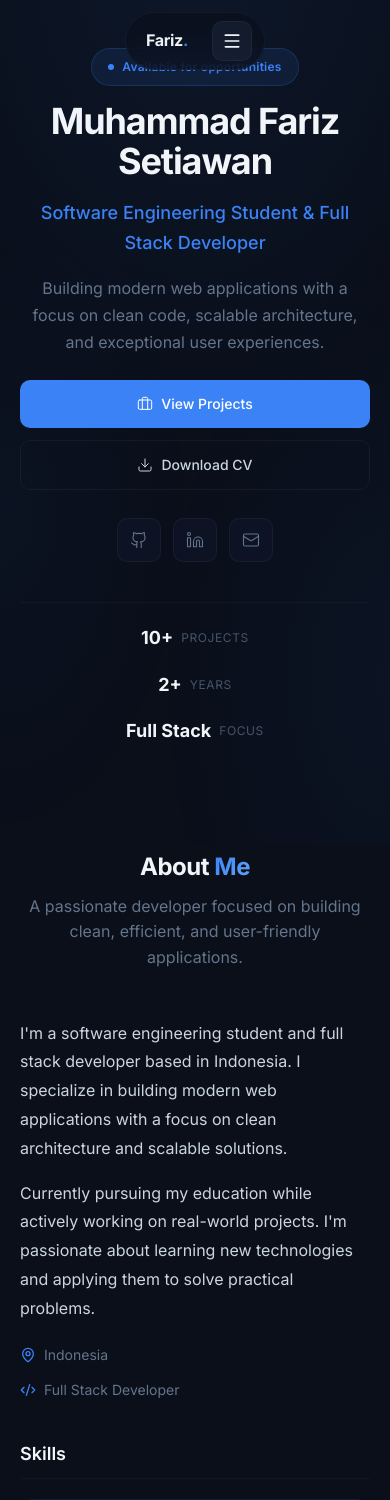
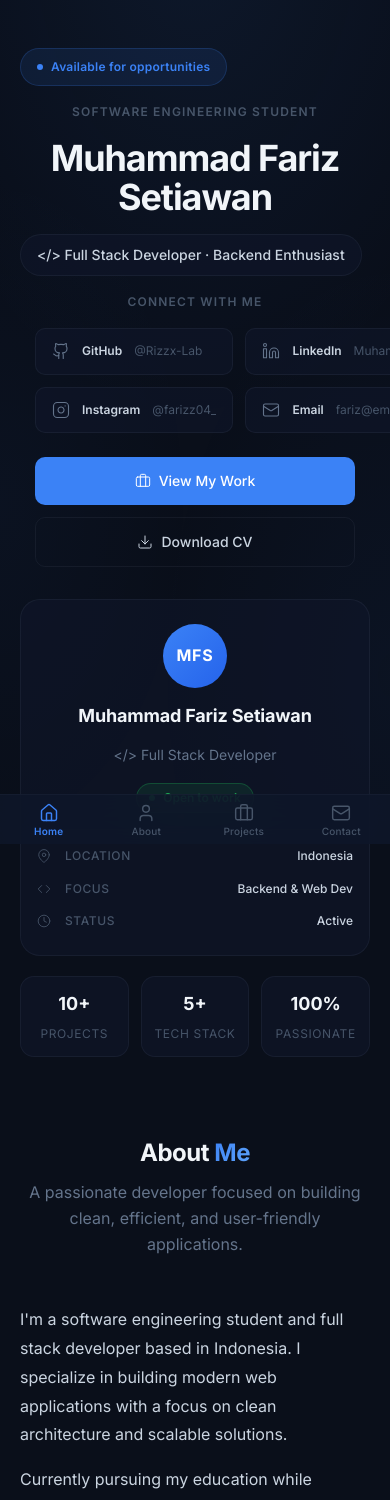
Before and after one commit to Rizzx-Lab/portfolio-fariz, a React (Vite) app: page / in a window 390 px wide. Shown: the top 1500 px of the page. Built offline with nearby package versions, Linux system fonts and the light colour scheme.

Commit message:
feat: redesign hero section layout to two-column style
feat: add mobile bottom navigation bar

fix: resolve horizontal scroll issue on mobile

fix: reorder hero sections on mobile (content first, card second)

```diff
--- a/src/components/Hero.jsx
+++ b/src/components/Hero.jsx
@@ -1,5 +1,5 @@
 import { motion } from 'framer-motion'
-import { Github, Linkedin, Mail, ChevronDown, Download, Briefcase } from 'lucide-react'
+import { Github, Linkedin, Mail, Instagram, ChevronDown, Download, Briefcase } from 'lucide-react'
 import '../styles/components/hero.css'
 
 export default function Hero() {
@@ -8,23 +8,32 @@ export default function Hero() {
       icon: <Github size={18} strokeWidth={1.5} />,
       href: 'https://github.com/Rizzx-Lab',
       label: 'GitHub',
+      handle: '@Rizzx-Lab',
     },
     {
       icon: <Linkedin size={18} strokeWidth={1.5} />,
       href: 'https://www.linkedin.com/in/muhammad-fariz-setiawan-a176aa387/',
       label: 'LinkedIn',
+      handle: 'Muhammad Fariz S',
+    },
+    {
+      icon: <Instagram size={18} strokeWidth={1.5} />,
+      href: 'https://instagram.com/farizz04_',
+      label: 'Instagram',
+      handle: '@farizz04_',
     },
     {
       icon: <Mail size={18} strokeWidth={1.5} />,
       href: 'mailto:muhammadfarizsetiawan1604@gmail.com',
       label: 'Email',
+      handle: 'fariz@email.com',
     },
   ]
 
   const stats = [
     { value: '10+', label: 'Projects' },
-    { value: '2+', label: 'Years' },
-    { value: 'Full Stack', label: 'Focus' },
+    { value: '5+', label: 'Tech Stack' },
+    { value: '100%', label: 'Passionate' },
   ]
 
   const containerVariants = {
@@ -48,31 +57,56 @@ export default function Hero() {
     <section id="home" className="hero">
       <div className="container">
         <motion.div
-          className="hero-content"
+          className="hero-grid"
           variants={containerVariants}
           initial="hidden"
           animate="visible"
         >
+          {/* ===== LEFT COLUMN ===== */}
+          <div className="hero-left">
             {/* Badge */}
             <motion.div variants={itemVariants} className="hero-badge">
               <span className="badge-dot" />
               <span>Available for opportunities</span>
             </motion.div>
 
-          {/* Title */}
+            {/* Label */}
+            <motion.p variants={itemVariants} className="hero-label">
+              SOFTWARE ENGINEERING STUDENT
+            </motion.p>
+
+            {/* Name */}
             <motion.h1 variants={itemVariants} className="hero-title">
               Muhammad Fariz Setiawan
             </motion.h1>
 
-          {/* Subtitle */}
-          <motion.p variants={itemVariants} className="hero-subtitle">
-            Software Engineering Student & Full Stack Developer
+            {/* Role Pill */}
+            <motion.div variants={itemVariants} className="hero-role-pill">
+              &lt;/&gt; Full Stack Developer &middot; Backend Enthusiast
+            </motion.div>
+
+            {/* Social Grid Label */}
+            <motion.p variants={itemVariants} className="hero-social-label">
+              CONNECT WITH ME
             </motion.p>
 
-          {/* Description */}
-          <motion.p variants={itemVariants} className="hero-description">
-            Building modern web applications with a focus on clean code, scalable architecture, and exceptional user experiences.
-          </motion.p>
+            {/* Social Grid */}
+            <motion.div variants={itemVariants} className="hero-social-grid">
+              {socialLinks.map((link, index) => (
+                <a
+                  key={index}
+                  href={link.href}
+                  target="_blank"
+                  rel="noopener noreferrer"
+                  className="social-card"
+                  aria-label={link.label}
+                >
+                  <span className="social-card-icon">{link.icon}</span>
+                  <span className="social-card-name">{link.label}</span>
+                  <span className="social-card-handle">{link.handle}</span>
+                </a>
+              ))}
+            </motion.div>
 
             {/* CTA Buttons */}
             <motion.div variants={itemVariants} className="hero-actions">
@@ -85,31 +119,70 @@ export default function Hero() {
                 }}
               >
                 <Briefcase size={16} strokeWidth={1.5} />
-              View Projects
+                View My Work
               </a>
               <a href="/resume.pdf" className="btn btn-outline" download>
                 <Download size={16} strokeWidth={1.5} />
                 Download CV
               </a>
             </motion.div>
+          </div>
 
-          {/* Social Links */}
-          <motion.div variants={itemVariants} className="hero-social">
-            {socialLinks.map((link, index) => (
-              <a
-                key={index}
-                href={link.href}
-                target="_blank"
-                rel="noopener noreferrer"
-                className="social-link"
-                aria-label={link.label}
-              >
-                {link.icon}
-              </a>
-            ))}
+          {/* ===== RIGHT COLUMN ===== */}
+          <div className="hero-right">
+            {/* Profile Card */}
+            <motion.div variants={itemVariants} className="profile-card">
+              {/* Avatar */}
+              <div className="profile-avatar">
+                <span>MFS</span>
+              </div>
+
+              {/* Name & Role */}
+              <h2 className="profile-name">Muhammad Fariz Setiawan</h2>
+              <p className="profile-role">&lt;/&gt; Full Stack Developer</p>
+
+              {/* Open to Work */}
+              <div className="profile-open-badge">
+                <span className="open-dot" />
+                <span>Open to work</span>
+              </div>
+
+              {/* Info Rows */}
+              <div className="profile-info">
+                <div className="profile-info-row">
+                  <span className="profile-info-icon">
+                    <svg width="14" height="14" viewBox="0 0 24 24" fill="none" stroke="currentColor" strokeWidth="1.5" strokeLinecap="round" strokeLinejoin="round">
+                      <path d="M21 10c0 7-9 13-9 13s-9-6-9-13a9 9 0 0 1 18 0z"/>
+                      <circle cx="12" cy="10" r="3"/>
+                    </svg>
+                  </span>
+                  <span className="profile-info-key">Location</span>
+                  <span className="profile-info-val">Indonesia</span>
+                </div>
+                <div className="profile-info-row">
+                  <span className="profile-info-icon">
+                    <svg width="14" height="14" viewBox="0 0 24 24" fill="none" stroke="currentColor" strokeWidth="1.5" strokeLinecap="round" strokeLinejoin="round">
+                      <polyline points="16 18 22 12 16 6"/>
+                      <polyline points="8 6 2 12 8 18"/>
+                    </svg>
+                  </span>
+                  <span className="profile-info-key">Focus</span>
+                  <span className="profile-info-val">Backend &amp; Web Dev</span>
+                </div>
+                <div className="profile-info-row">
+                  <span className="profile-info-icon">
+                    <svg width="14" height="14" viewBox="0 0 24 24" fill="none" stroke="currentColor" strokeWidth="1.5" strokeLinecap="round" strokeLinejoin="round">
+                      <circle cx="12" cy="12" r="10"/>
+                      <polyline points="12 6 12 12 16 14"/>
+                    </svg>
+                  </span>
+                  <span className="profile-info-key">Status</span>
+                  <span className="profile-info-val">Active</span>
+                </div>
+              </div>
             </motion.div>
 
-          {/* Stats */}
+            {/* Stats Row */}
             <motion.div variants={itemVariants} className="hero-stats">
               {stats.map((stat, index) => (
                 <div key={index} className="stat-item">
@@ -118,6 +191,7 @@ export default function Hero() {
                 </div>
               ))}
             </motion.div>
+          </div>
         </motion.div>
       </div>
 
--- a/src/components/Navbar.jsx
+++ b/src/components/Navbar.jsx
@@ -1,9 +1,8 @@
 import { useState, useEffect } from 'react'
-import { Menu, X, Sun, Moon, Home, User, Briefcase, Mail } from 'lucide-react'
+import { Sun, Moon, Home, User, Briefcase, Mail } from 'lucide-react'
 import '../styles/components/navbar.css'
 
 export default function Navbar() {
-  const [isOpen, setIsOpen] = useState(false)
   const [scrolled, setScrolled] = useState(false)
   const [activeSection, setActiveSection] = useState('home')
 
@@ -11,7 +10,6 @@ export default function Navbar() {
     const handleScroll = () => {
       setScrolled(window.scrollY > 30)
 
-      // Update active section based on scroll position
       const sections = ['home', 'about', 'projects', 'contact']
       const scrollPosition = window.scrollY + 200
 
@@ -32,7 +30,6 @@ export default function Navbar() {
   }, [])
 
   const handleNavClick = (sectionId) => {
-    setIsOpen(false)
     const element = document.getElementById(sectionId)
     if (element) {
       const offset = sectionId === 'home' ? 0 : 80
@@ -50,10 +47,9 @@ export default function Navbar() {
 
   return (
     <>
-      {/* Minimal Floating Navigation */}
+      {/* Desktop Navigation */}
       <nav className={`navbar ${scrolled ? 'scrolled' : ''}`}>
         <div className="navbar-inner">
-          {/* Logo */}
           <a
             href="#home"
             className="navbar-logo"
@@ -63,7 +59,6 @@ export default function Navbar() {
             <span className="logo-accent">.</span>
           </a>
 
-          {/* Desktop Navigation */}
           <div className="navbar-menu">
             {navItems.map((item) => (
               <a
@@ -76,22 +71,11 @@ export default function Navbar() {
               </a>
             ))}
           </div>
-
-          {/* Mobile Menu Toggle */}
-          <button
-            className="navbar-toggle"
-            onClick={() => setIsOpen(!isOpen)}
-            aria-label={isOpen ? 'Close menu' : 'Open menu'}
-          >
-            {isOpen ? <X size={20} /> : <Menu size={20} />}
-          </button>
         </div>
       </nav>
 
-      {/* Mobile Menu */}
-      {isOpen && (
-        <div className="mobile-menu-overlay" onClick={() => setIsOpen(false)}>
-          <div className="mobile-menu" onClick={(e) => e.stopPropagation()}>
+      {/* Mobile Bottom Navigation */}
+      <nav className="bottom-nav">
         {navItems.map((item) => {
           const Icon = item.icon
           return (
@@ -99,16 +83,15 @@ export default function Navbar() {
               key={item.id}
               href={`#${item.id}`}
               onClick={(e) => { e.preventDefault(); handleNavClick(item.id) }}
-                  className={`mobile-link ${activeSection === item.id ? 'active' : ''}`}
+              className={`bottom-nav-item ${activeSection === item.id ? 'active' : ''}`}
+              aria-label={item.label}
             >
-                  <Icon size={18} />
-                  <span>{item.label}</span>
+              <Icon size={20} strokeWidth={1.75} />
+              <span className="bottom-nav-label">{item.label}</span>
             </a>
           )
         })}
-          </div>
-        </div>
-      )}
+      </nav>
     </>
   )
 }
--- a/src/styles/components/hero.css
+++ b/src/styles/components/hero.css
@@ -1,21 +1,28 @@
 /* src/styles/components/hero.css — Seamless Minimal Hero */
 
+/* ========== HERO SECTION ========== */
 .hero {
   min-height: 100vh;
   display: flex;
   align-items: center;
   position: relative;
   padding: var(--space-20) 0;
+  overflow-x: hidden;
 }
 
-/* ========== HERO CONTENT ========== */
-.hero-content {
-  max-width: 680px;
-  margin: 0 auto;
-  text-align: center;
+/* ========== TWO-COLUMN GRID ========== */
+.hero-grid {
+  display: grid;
+  grid-template-columns: 55fr 45fr;
+  gap: var(--space-10);
+  align-items: center;
+  width: 100%;
+}
+
+/* ========== LEFT COLUMN ========== */
+.hero-left {
   display: flex;
   flex-direction: column;
-  align-items: center;
   gap: var(--space-5);
 }
 
@@ -32,6 +39,7 @@
   font-size: var(--text-xs);
   font-weight: 600;
   letter-spacing: 0.02em;
+  align-self: flex-start;
 }
 
 .badge-dot {
@@ -42,39 +50,104 @@
   flex-shrink: 0;
 }
 
+/* Label above name */
+.hero-label {
+  font-size: var(--text-xs);
+  font-weight: 600;
+  letter-spacing: 0.1em;
+  color: var(--text-dim);
+  text-transform: uppercase;
+  margin: 0;
+}
+
 /* Title */
 .hero-title {
-  font-size: clamp(2.25rem, 6vw, 3.5rem);
+  font-size: clamp(2.25rem, 5vw, 3.25rem);
   font-weight: 700;
   letter-spacing: -0.03em;
   line-height: 1.1;
   color: var(--text-primary);
   margin: 0;
+  text-align: left;
 }
 
-/* Subtitle */
-.hero-subtitle {
-  font-size: var(--text-lg);
-  color: var(--primary);
+/* Role Pill */
+.hero-role-pill {
+  display: inline-flex;
+  align-items: center;
+  background: var(--bg-surface);
+  border: 1px solid var(--border-color);
+  border-radius: var(--radius-full);
+  padding: var(--space-2) var(--space-4);
+  font-size: var(--text-sm);
   font-weight: 500;
+  color: var(--text-secondary);
+  align-self: flex-start;
+}
+
+/* Social label */
+.hero-social-label {
+  font-size: var(--text-xs);
+  font-weight: 600;
+  letter-spacing: 0.1em;
+  color: var(--text-dim);
+  text-transform: uppercase;
   margin: 0;
 }
 
-/* Description */
-.hero-description {
-  font-size: var(--text-base);
-  color: var(--text-muted);
-  line-height: 1.7;
-  max-width: 500px;
-  margin: 0;
+/* Social Grid */
+.hero-social-grid {
+  display: grid;
+  grid-template-columns: 1fr 1fr;
+  gap: var(--space-3);
 }
 
-/* ========== CTA BUTTONS ========== */
+.social-card {
+  display: flex;
+  align-items: center;
+  gap: var(--space-3);
+  padding: var(--space-3) var(--space-4);
+  background: var(--bg-surface);
+  border: 1px solid var(--border-color);
+  border-radius: var(--radius-md);
+  color: var(--text-muted);
+  text-decoration: none;
+  transition: all var(--transition-base);
+}
+
+.social-card:hover {
+  background: rgba(59, 130, 246, 0.1);
+  border-color: var(--border-hover);
+  color: var(--primary);
+}
+
+.social-card-icon {
+  display: flex;
+  align-items: center;
+  flex-shrink: 0;
+}
+
+.social-card-name {
+  font-size: var(--text-xs);
+  font-weight: 600;
+  color: var(--text-secondary);
+  white-space: nowrap;
+}
+
+.social-card-handle {
+  font-size: var(--text-xs);
+  color: var(--text-dim);
+  white-space: nowrap;
+  overflow: hidden;
+  text-overflow: ellipsis;
+}
+
+/* CTA Buttons */
 .hero-actions {
   display: flex;
   gap: var(--space-3);
   flex-wrap: wrap;
-  justify-content: center;
+  align-self: flex-start;
   margin-top: var(--space-2);
 }
 
@@ -82,40 +155,124 @@
   min-width: 140px;
 }
 
-/* ========== SOCIAL LINKS ========== */
-.hero-social {
+/* ========== RIGHT COLUMN ========== */
+.hero-right {
   display: flex;
-  gap: var(--space-3);
-  margin-top: var(--space-3);
+  flex-direction: column;
+  gap: var(--space-5);
+  align-items: center;
 }
 
-.social-link {
+/* ========== PROFILE CARD ========== */
+.profile-card {
+  width: 100%;
+  background: var(--bg-surface);
+  border: 1px solid var(--border-color);
+  border-radius: var(--radius-xl);
+  padding: var(--space-8) var(--space-6);
+  display: flex;
+  flex-direction: column;
+  align-items: center;
+  gap: var(--space-4);
+  text-align: center;
+}
+
+/* Avatar */
+.profile-avatar {
+  width: 80px;
+  height: 80px;
+  border-radius: 50%;
+  background: linear-gradient(135deg, var(--primary) 0%, var(--primary-dark) 100%);
   display: flex;
   align-items: center;
   justify-content: center;
-  width: 44px;
-  height: 44px;
-  background: var(--bg-surface);
-  border: 1px solid var(--border-color);
-  border-radius: var(--radius-md);
-  color: var(--text-muted);
-  transition: all var(--transition-base);
+  font-size: var(--text-lg);
+  font-weight: 700;
+  color: white;
+  letter-spacing: 0.05em;
+  flex-shrink: 0;
 }
 
-.social-link:hover {
-  background: rgba(59, 130, 246, 0.1);
-  border-color: var(--border-hover);
-  color: var(--primary);
+.profile-name {
+  font-size: var(--text-lg);
+  font-weight: 700;
+  color: var(--text-primary);
+  margin: 0;
+  letter-spacing: -0.01em;
+}
+
+.profile-role {
+  font-size: var(--text-sm);
+  color: var(--text-muted);
+  margin: 0;
+  font-weight: 400;
+}
+
+/* Open to Work badge */
+.profile-open-badge {
+  display: inline-flex;
+  align-items: center;
+  gap: var(--space-2);
+  background: rgba(34, 197, 94, 0.1);
+  border: 1px solid rgba(34, 197, 94, 0.25);
+  border-radius: var(--radius-full);
+  padding: var(--space-1) var(--space-3);
+  font-size: var(--text-xs);
+  font-weight: 600;
+  color: #22c55e;
+}
+
+.open-dot {
+  width: 6px;
+  height: 6px;
+  border-radius: 50%;
+  background: #22c55e;
+  flex-shrink: 0;
+}
+
+/* Profile Info Rows */
+.profile-info {
+  width: 100%;
+  border-top: 1px solid var(--border-subtle);
+  padding-top: var(--space-4);
+  display: flex;
+  flex-direction: column;
+  gap: var(--space-3);
+}
+
+.profile-info-row {
+  display: grid;
+  grid-template-columns: 20px 1fr auto;
+  align-items: center;
+  gap: var(--space-2);
+  text-align: left;
+}
+
+.profile-info-icon {
+  display: flex;
+  align-items: center;
+  color: var(--text-dim);
+}
+
+.profile-info-key {
+  font-size: var(--text-xs);
+  font-weight: 500;
+  color: var(--text-dim);
+  text-transform: uppercase;
+  letter-spacing: 0.05em;
+}
+
+.profile-info-val {
+  font-size: var(--text-xs);
+  font-weight: 500;
+  color: var(--text-secondary);
 }
 
 /* ========== STATS ========== */
 .hero-stats {
-  display: flex;
-  justify-content: center;
-  gap: var(--space-8);
-  margin-top: var(--space-6);
-  padding-top: var(--space-6);
-  border-top: 1px solid var(--border-subtle);
+  display: grid;
+  grid-template-columns: repeat(3, 1fr);
+  gap: var(--space-4);
   width: 100%;
 }
 
@@ -124,6 +281,11 @@
   flex-direction: column;
   align-items: center;
   gap: var(--space-1);
+  padding: var(--space-4);
+  background: var(--bg-surface);
+  border: 1px solid var(--border-color);
+  border-radius: var(--radius-lg);
+  text-align: center;
 }
 
 .stat-value {
@@ -165,14 +327,39 @@
 }
 
 /* ========== RESPONSIVE ========== */
-@media (max-width: 768px) {
+
+/* Tablet */
+@media (max-width: 900px) {
   .hero {
-    padding: var(--space-16) 0;
-    min-height: auto;
+    padding: var(--space-16) 0 calc(var(--space-10) + env(safe-area-inset-bottom, 0px)) 0;
+  }
+
+  .hero-grid {
+    grid-template-columns: 1fr;
+    gap: var(--space-10);
+  }
+
+  /* Left column on top, right column (profile card) below */
+  .hero-left {
+    order: -1;
+    align-items: center;
+    text-align: center;
+  }
+
+  .hero-right {
+    order: 0;
+    width: 100%;
+    align-items: stretch;
+  }
+
+  .profile-card {
+    max-width: 420px;
+    margin: 0 auto;
   }
 
   .hero-stats {
-    gap: var(--space-6);
+    max-width: 420px;
+    margin: 0 auto;
   }
 
   .scroll-indicator {
@@ -180,14 +367,31 @@
   }
 }
 
+/* Mobile */
 @media (max-width: 640px) {
-  .hero-content {
+  .hero {
+    padding: var(--space-12) 0 calc(var(--space-10) + env(safe-area-inset-bottom, 0px)) 0;
+    min-height: auto;
+  }
+
+  .hero-grid {
+    gap: var(--space-8);
+  }
+
+  .hero-title {
+    text-align: center;
+  }
+
+  .hero-left {
+    align-items: center;
     gap: var(--space-4);
   }
 
   .hero-actions {
     flex-direction: column;
     width: 100%;
+    max-width: 320px;
+    align-self: center;
   }
 
   .hero-actions .btn {
@@ -195,26 +399,44 @@
     min-width: 100%;
   }
 
+  .hero-social-grid {
+    grid-template-columns: 1fr 1fr;
+    max-width: 320px;
+    width: 100%;
+  }
+
+  .profile-card {
+    padding: var(--space-6) var(--space-4);
+  }
+
+  .profile-avatar {
+    width: 64px;
+    height: 64px;
+    font-size: var(--text-base);
+  }
+
   .hero-stats {
-    flex-direction: column;
-    gap: var(--space-4);
-    padding-top: var(--space-5);
+    grid-template-columns: repeat(3, 1fr);
+    gap: var(--space-3);
   }
 
   .stat-item {
-    flex-direction: row;
-    justify-content: center;
-    gap: var(--space-2);
+    padding: var(--space-3);
   }
 
   .stat-value {
     font-size: var(--text-lg);
+  }
+
+  .scroll-indicator {
+    display: none;
   }
 }
 
 /* ========== REDUCED MOTION ========== */
 @media (prefers-reduced-motion: reduce) {
   .badge-dot,
+  .open-dot,
   .scroll-indicator svg {
     animation: none;
   }
--- a/src/styles/components/navbar.css
+++ b/src/styles/components/navbar.css
@@ -1,5 +1,6 @@
 /* src/styles/components/navbar.css — Minimal Seamless Navigation */
 
+/* ========== DESKTOP NAVBAR ========== */
 .navbar {
   position: fixed;
   top: var(--space-4);
@@ -12,7 +13,6 @@
   border: 1px solid var(--border-color);
   border-radius: var(--radius-full);
   transition: all var(--transition-base);
-  max-width: calc(100% - var(--space-8));
 }
 
 .navbar.scrolled {
@@ -28,7 +28,7 @@
   gap: var(--space-4);
 }
 
-/* ========== LOGO ========== */
+/* Logo */
 .navbar-logo {
   display: flex;
   align-items: center;
@@ -47,7 +47,7 @@
   color: var(--primary);
 }
 
-/* ========== NAVIGATION LINKS ========== */
+/* Desktop Nav Links */
 .navbar-menu {
   display: flex;
   align-items: center;
@@ -75,92 +75,64 @@
   background: rgba(59, 130, 246, 0.1);
 }
 
-/* ========== MOBILE TOGGLE ========== */
-.navbar-toggle {
+/* ========== MOBILE BOTTOM NAV ========== */
+.bottom-nav {
   display: none;
+  position: fixed;
+  bottom: 0;
+  left: 0;
+  right: 0;
+  z-index: 50;
+  background: rgba(15, 23, 42, 0.85);
+  backdrop-filter: blur(20px);
+  -webkit-backdrop-filter: blur(20px);
+  border-top: 1px solid var(--border-subtle);
+  padding-bottom: env(safe-area-inset-bottom);
+  flex-direction: row;
+  justify-content: space-around;
   align-items: center;
-  justify-content: center;
-  width: 40px;
-  height: 40px;
-  background: var(--bg-elevated);
-  border: 1px solid var(--border-color);
-  border-radius: var(--radius-md);
-  color: var(--text-primary);
-  cursor: pointer;
-  transition: all var(--transition-fast);
 }
 
-.navbar-toggle:hover {
-  background: rgba(59, 130, 246, 0.1);
-  border-color: var(--border-hover);
+.bottom-nav-item {
+  display: flex;
+  flex-direction: column;
+  align-items: center;
+  gap: 3px;
+  padding: var(--space-2) var(--space-4);
+  color: var(--text-dim);
+  text-decoration: none;
+  transition: color var(--transition-fast);
+  flex: 1;
 }
 
-/* ========== MOBILE MENU ========== */
-.mobile-menu-overlay {
-  position: fixed;
-  inset: 0;
-  background: rgba(0, 0, 0, 0.6);
-  backdrop-filter: blur(4px);
-  z-index: 999;
-  display: flex;
-  align-items: flex-end;
-  justify-content: center;
-  padding-bottom: var(--space-6);
+.bottom-nav-item:hover {
+  color: var(--text-muted);
 }
 
-.mobile-menu {
-  display: flex;
-  flex-direction: column;
-  gap: var(--space-2);
-  background: var(--bg-card);
-  border: 1px solid var(--border-color);
-  border-radius: var(--radius-xl);
-  padding: var(--space-4);
-  width: calc(100% - var(--space-8));
-  max-width: 400px;
+.bottom-nav-item.active {
+  color: var(--primary);
 }
 
-.mobile-link {
-  display: flex;
-  align-items: center;
-  gap: var(--space-3);
-  padding: var(--space-4);
-  color: var(--text-secondary);
-  text-decoration: none;
-  font-weight: 500;
-  border-radius: var(--radius-md);
-  transition: all var(--transition-fast);
+.bottom-nav-item.active .bottom-nav-label {
+  font-weight: 600;
 }
 
-.mobile-link:hover,
-.mobile-link.active {
-  background: rgba(59, 130, 246, 0.1);
-  color: var(--primary);
+.bottom-nav-label {
+  font-size: 10px;
+  font-weight: 500;
+  letter-spacing: 0.02em;
+  line-height: 1;
 }
 
 /* ========== RESPONSIVE ========== */
 @media (max-width: 768px) {
-  .navbar-menu {
+  /* Hide desktop navbar on mobile */
+  .navbar {
     display: none;
   }
 
-  .navbar-toggle {
+  /* Show bottom nav on mobile */
+  .bottom-nav {
     display: flex;
   }
 }
-
-@media (max-width: 640px) {
-  .navbar {
-    top: var(--space-3);
-    max-width: calc(100% - var(--space-4));
-  }
-
-  .navbar-logo {
-    font-size: var(--text-base);
-    padding: var(--space-1) var(--space-2);
-  }
-
-  .mobile-menu {
-    width: calc(100% - var(--space-4));
-  }
-}
```
Lines whose indentation alone changed are shown as unchanged.
